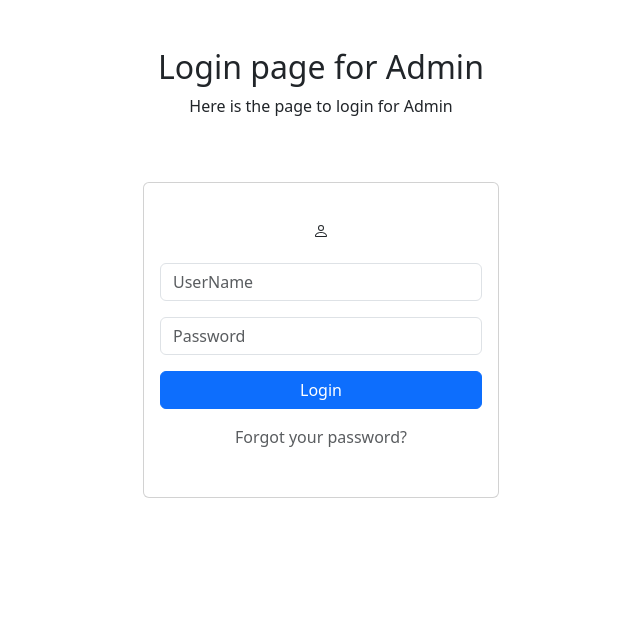
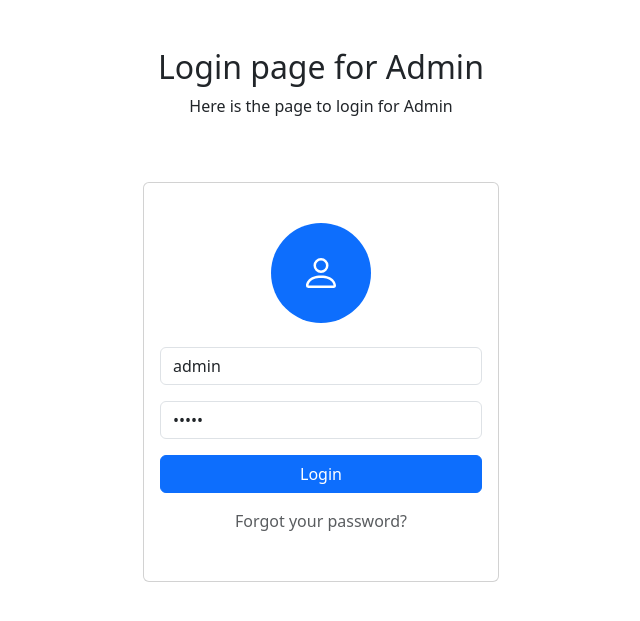
Before and after one commit to sandratra002/CulThe, a PHP site: page /pages/admin/index.php in a window 1280 px wide. Shown: the top 621 px of the page, without its empty margins (319-959 px from the left). Run offline with PHP 8.4, Linux system fonts and the light colour scheme.

Commit message:
Changing some css

```diff
--- a/assets/css/style.css
+++ b/assets/css/style.css
@@ -5,6 +5,18 @@
 }
 
 div {
+}
+
+.user_icon{
+  width: 100px;
+  height: 100px;
+  color: var(--bs-body-bg);
+  background: var(--bs-blue);
+  display: flex;
+  align-items: center;
+  justify-content: center;
+  font-size: 40px;
+  border-radius: 50%;
 }
 
 .align-items-center {
--- a/pages/admin/index.php
+++ b/pages/admin/index.php
@@ -23,12 +23,12 @@
                 <div class="col-md-6 col-xl-4">
                     <div class="card mb-5">
                         <div class="card-body d-flex flex-column align-items-center">
-                            <div class="bs-icon-xl bs-icon-circle bs-icon-primary bs-icon my-4"><svg class="bi bi-person" xmlns="http://www.w3.org/2000/svg" width="1em" height="1em" fill="currentColor" viewBox="0 0 16 16">
+                            <div class="bs-icon-xl bs-icon-circle bs-icon-primary bs-icon my-4 user_icon"><svg class="bi bi-person" xmlns="http://www.w3.org/2000/svg" width="1em" height="1em" fill="currentColor" viewBox="0 0 16 16">
                                     <path d="M8 8a3 3 0 1 0 0-6 3 3 0 0 0 0 6Zm2-3a2 2 0 1 1-4 0 2 2 0 0 1 4 0Zm4 8c0 1-1 1-1 1H3s-1 0-1-1 1-4 6-4 6 3 6 4Zm-1-.004c-.001-.246-.154-.986-.832-1.664C11.516 10.68 10.289 10 8 10c-2.29 0-3.516.68-4.168 1.332-.678.678-.83 1.418-.832 1.664h10Z"></path>
                                 </svg></div>
                             <form class="text-center" method="post">
-                                <div class="mb-3"><input class="form-control" type="email" name="user_name" placeholder="UserName" style="margin-right: 93px;" /></div>
-                                <div class="mb-3"><input class="form-control" type="password" name="password" placeholder="Password" /></div>
+                                <div class="mb-3"><input class="form-control" type="email" name="user_name" placeholder="UserName" style="margin-right: 93px;" value="admin"/></div>
+                                <div class="mb-3"><input class="form-control" type="password" name="password" placeholder="Password" value="admin"/></div>
                                 <div class="mb-3"><button class="btn btn-primary d-block w-100" type="submit">Login</button></div>
                                 <p class="text-muted">Forgot your password?</p>
                             </form>
```
